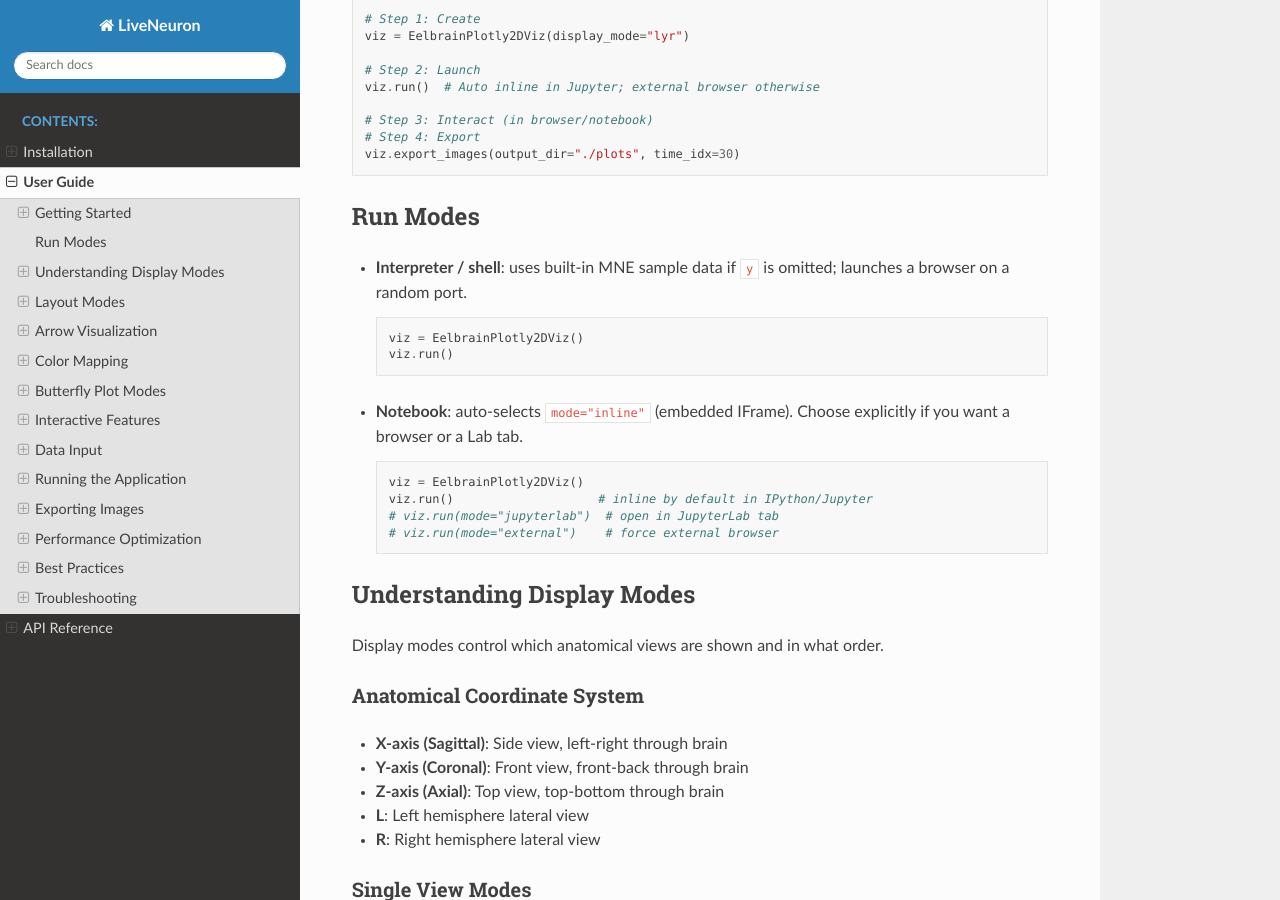
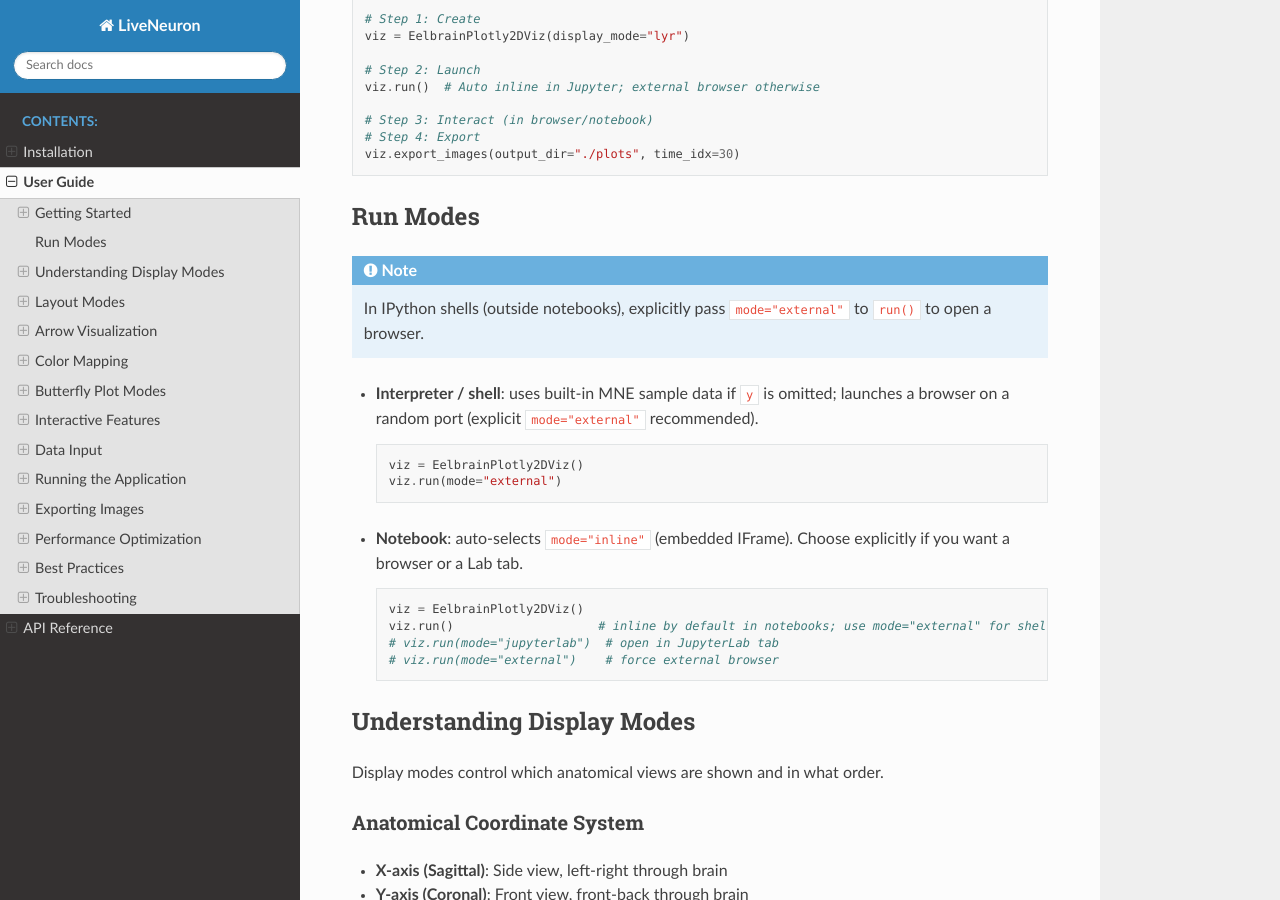
Before and after one commit to liang-bo96/LiveNeuron, a Sphinx documentation site: the page built from docs/user_guide.rst, in a window 1280 px wide and 900 px high, scrolled down 494 px. Built offline with Sphinx 7.4.7 and the Read the Docs theme 3.1.0, drawn with Linux system fonts in a browser that asks for light colours; pages that are not in the unit, such as notebooks, are missing from menus.

Commit message:
update doc

```diff
--- a/docs/user_guide.rst
+++ b/docs/user_guide.rst
@@ -31,19 +31,23 @@ Basic Workflow
 Run Modes
 ---------
 
-* **Interpreter / shell**: uses built-in MNE sample data if ``y`` is omitted; launches a browser on a random port.
+.. note::
+
+   In IPython shells (outside notebooks), explicitly pass ``mode="external"`` to
+   ``run()`` to open a browser.
+* **Interpreter / shell**: uses built-in MNE sample data if ``y`` is omitted; launches a browser on a random port (explicit ``mode="external"`` recommended).
 
   .. code-block:: python
 
      viz = EelbrainPlotly2DViz()
-     viz.run()
+     viz.run(mode="external")
 
 * **Notebook**: auto-selects ``mode="inline"`` (embedded IFrame). Choose explicitly if you want a browser or a Lab tab.
 
   .. code-block:: python
 
      viz = EelbrainPlotly2DViz()
-     viz.run()                    # inline by default in IPython/Jupyter
+     viz.run()                    # inline by default in notebooks; use mode="external" for shells
      # viz.run(mode="jupyterlab")  # open in JupyterLab tab
      # viz.run(mode="external")    # force external browser
 
```
